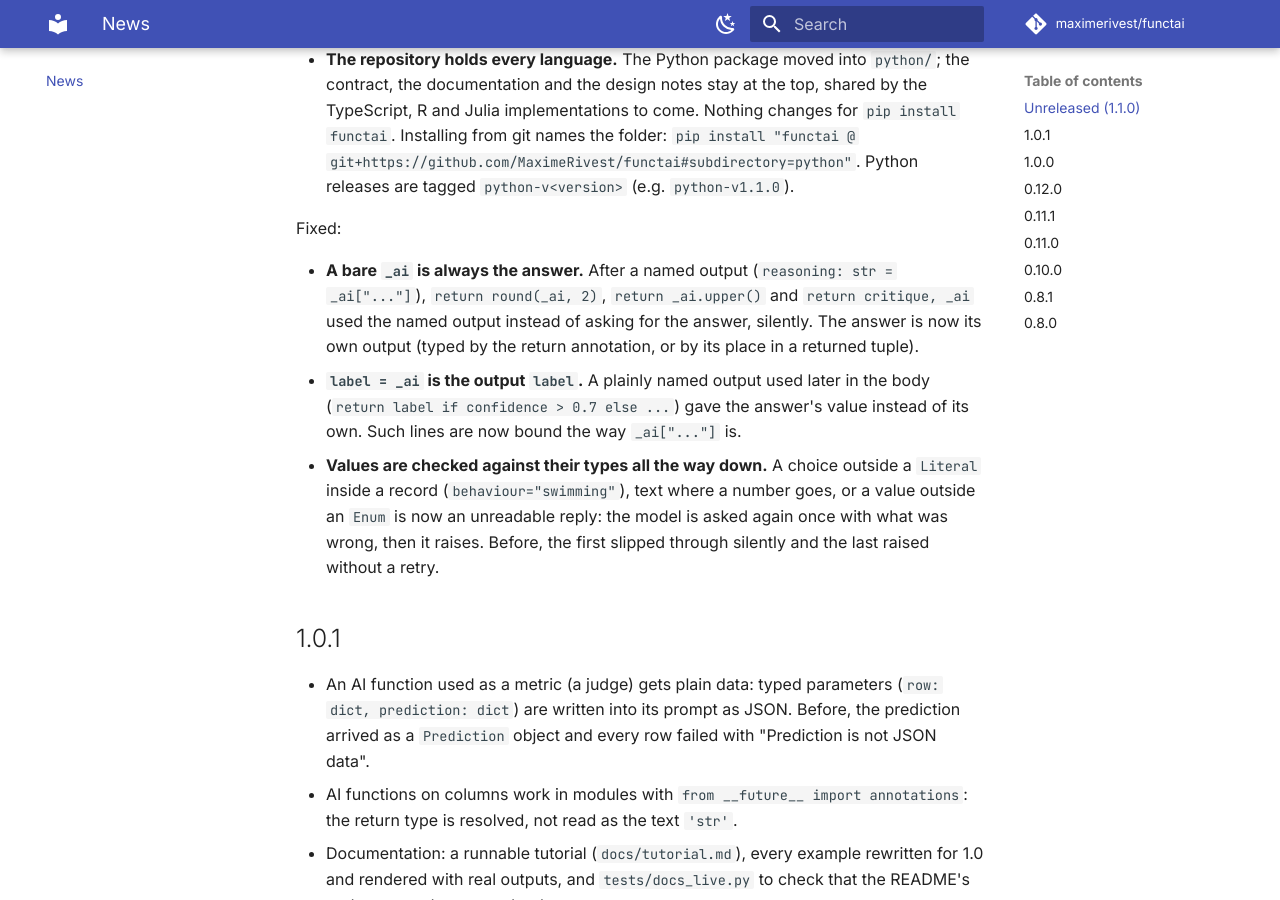
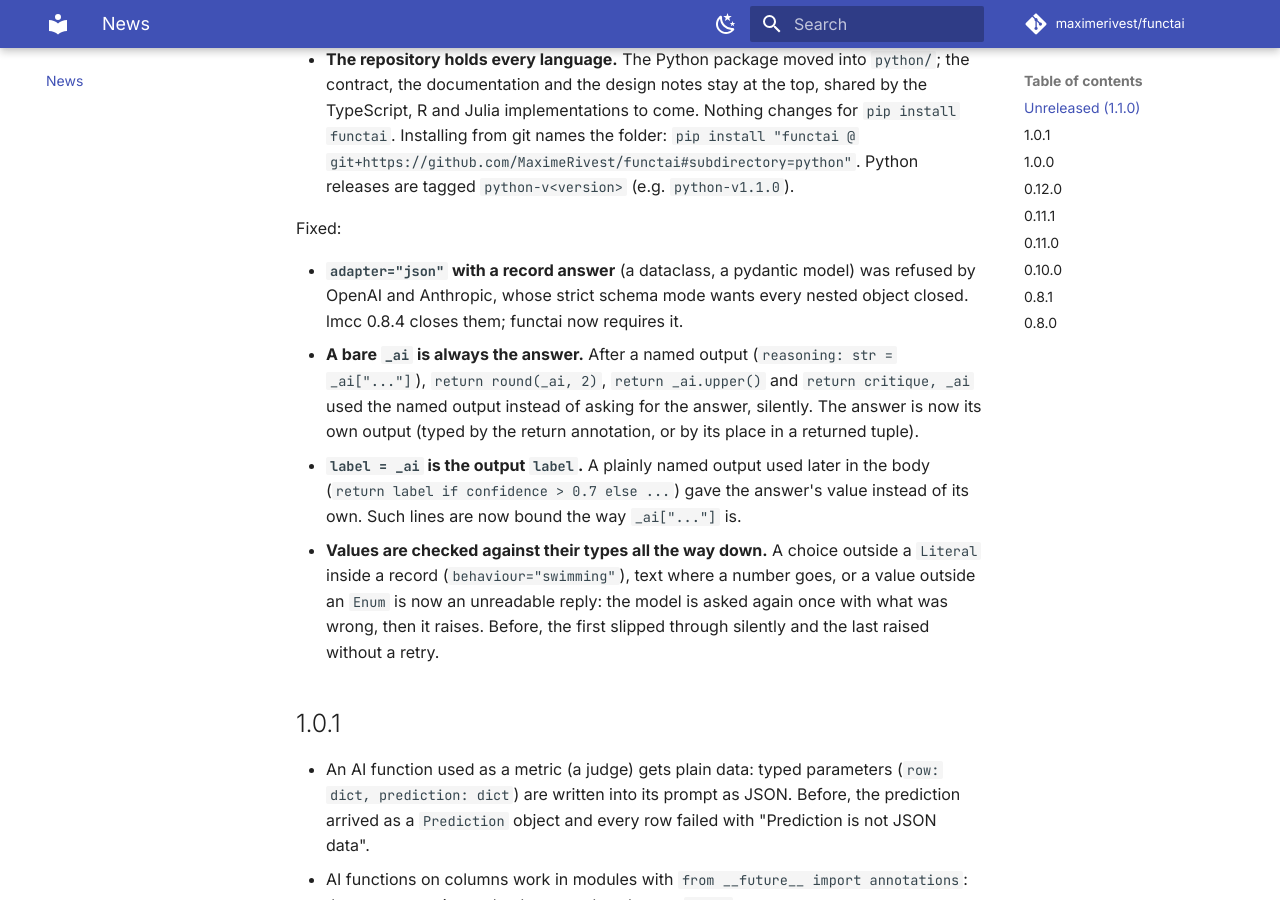
Before and after one commit to MaximeRivest/functai, an MkDocs documentation site: the page built from docs/news.md, in a window 1280 px wide and 900 px high, scrolled down 1571 px. Built offline with MkDocs 1.6.1 and Material for MkDocs 9.7.7, drawn with Linux system fonts in a browser that asks for light colours; comment, search, counter and statistics services are not loaded.

Commit message:
Records under the json layout work at OpenAI and Anthropic: lmcc 0.8.4 closes every nested object
lmcc's json_object reader 0.2.1 (lmcc D-57) sends each record in the
requested schema with additionalProperties: false and every property
required, which strict schema enforcement needs. Python requires
lmcc>=0.8.4 and, until it is on PyPI, develops on lmcc's checkout beside
this repository (tool.uv.sources), as ts/ does. The contract's layouts
and the two cases with a record under the json layout are written again
from the rules on the fixed lmcc. Live: records read through OpenAI,
Anthropic and Gemini in both languages.

```diff
--- a/docs/news.md
+++ b/docs/news.md
@@ -69,6 +69,10 @@ Changed:
 
 Fixed:
 
+- **`adapter="json"` with a record answer** (a dataclass, a pydantic
+  model) was refused by OpenAI and Anthropic, whose strict schema mode
+  wants every nested object closed. lmcc 0.8.4 closes them; functai now
+  requires it.
 - **A bare `_ai` is always the answer.** After a named output
   (`reasoning: str = _ai["..."]`), `return round(_ai, 2)`, `return
   _ai.upper()` and `return critique, _ai` used the named output instead of
```
Also changed, not shown: design/01-many-languages.md (+8 -6 lines), python/CHANGELOG.md (+4 -0 lines), 8 other files.
